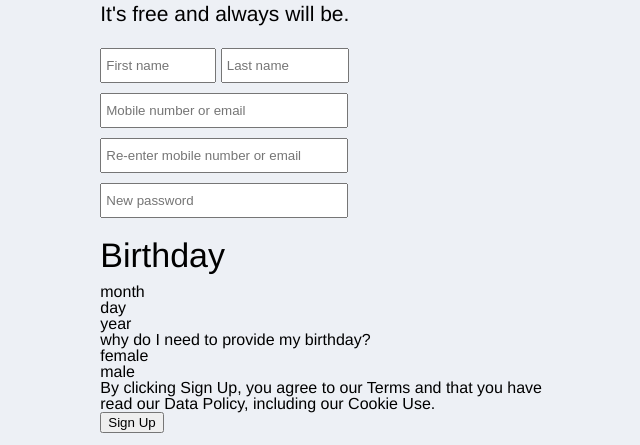
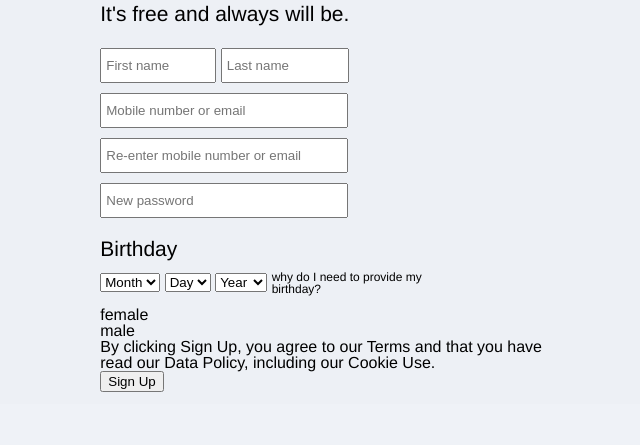
Before and after one commit to vikingeducation/project_prep_facebook_pages, a PHP site: page /homepage.html in a window 1280 px wide. Shown: the part 899-1344 px from the top of the page, without its empty margins (498-1138 px from the left). After the commit the page ends 1291 px from the top, so only its background shows below. Run offline with PHP 8.4, Linux system fonts and the light colour scheme.

Commit message:
birthday dropdown menu

```diff
--- a/homepage.html
+++ b/homepage.html
@@ -77,17 +77,111 @@
 					</form>
 				</div>
 				<div class="bday-info">
-					<h1>Birthday</h1>
-					<form>
-						month
-					</form>
-					<form>
-						day
-					</form>
-					<form>
-						year
-					</form>
-					<h3>why do I need to provide my birthday?</h3>
+					<h2>Birthday</h2>
+						<div class="bday-wrapper">
+							<div class="bday-month">
+								<select name="Month">
+									<option value="Month" selected>Month</option>
+									<option value="Jan">Jan</option>
+									<option value="Feb">Feb</option>
+									<option value="Mar">Mar</option>
+									<option value="Apr">Apr</option>
+									<option value="May">May</option>
+									<option value="Jun">Jun</option>
+									<option value="Jul">Jul</option>
+									<option value="Aug">Aug</option>
+									<option value="Sep">Sep</option>
+									<option value="Oct">Oct</option>
+									<option value="Nov">Nov</option>
+									<option value="Dec">Dec</option>
+								</select>
+							</div>
+							<div class="bday-day">
+								<select name="Day">
+									<option value="Day" selected>Day</option>
+									<option value="1">1</option>
+									<option value="2">2</option>
+									<option value="3">3</option>
+									<option value="4">4</option>
+									<option value="5">5</option>
+									<option value="6">6</option>
+									<option value="7">7</option>
+									<option value="8">8</option>
+									<option value="9">9</option>
+									<option value="10">10</option>
+									<option value="11">11</option>
+									<option value="12">12</option>
+									<option value="13">13</option>
+									<option value="14">14</option>
+									<option value="15">15</option>
+									<option value="16">16</option>
+									<option value="17">17</option>
+									<option value="18">18</option>
+									<option value="19">19</option>
+									<option value="20">20</option>
+									<option value="21">21</option>
+									<option value="22">22</option>
+									<option value="23">23</option>
+									<option value="24">24</option>
+									<option value="25">25</option>
+									<option value="26">26</option>
+									<option value="27">27</option>
+									<option value="28">28</option>
+									<option value="29">29</option>
+									<option value="30">30</option>
+									<option value="31">31</option>
+								</select>
+							</div>
+							<div class="bday-year">
+								<select name="Year">
+									<option value="Year" selected>Year</option>
+									<option value="2016">2016</option>
+									<option value="2015">2015</option>
+									<option value="2014">2014</option>
+									<option value="2013">2013</option>
+									<option value="2012">2012</option>
+									<option value="2011">2011</option>
+									<option value="2010">2010</option>
+									<option value="2009">2009</option>
+									<option value="2008">2008</option>
+									<option value="2007">2007</option>
+									<option value="2006">2006</option>
+									<option value="2005">2005</option>
+									<option value="2004">2004</option>
+									<option value="2003">2003</option>
+									<option value="2002">2002</option>
+									<option value="2001">2001</option>
+									<option value="2000">2000</option>
+									<option value="1999">1999</option>
+									<option value="1998">1998</option>
+									<option value="1997">1997</option>
+									<option value="1996">1996</option>
+									<option value="1995">1995</option>
+									<option value="1994">1994</option>
+									<option value="1993">1993</option>
+									<option value="1992">1992</option>
+									<option value="1991">1991</option>
+									<option value="1990">1990</option>
+									<option value="1989">1989</option>
+									<option value="1988">1988</option>
+									<option value="1987">1987</option>
+									<option value="1986">1986</option>
+									<option value="1985">1985</option>
+									<option value="1984">1984</option>
+									<option value="1983">1983</option>
+									<option value="1982">1982</option>
+									<option value="1981">1981</option>
+									<option value="1980">1980</option>
+									<option value="1979">1979</option>
+									<option value="1978">1978</option>
+									<option value="1977">1977</option>
+									<option value="1976">1976</option>
+								</select>
+								<h3>why do I need to provide my <br> birthday?</h3>
+							</div>
+						</div>
+
+
 					<form>
 						female
 					</form>
--- a/styles.css
+++ b/styles.css
@@ -147,3 +147,30 @@ body {
 .signup-np input{
 	padding-left: 4px;
 }
+
+/*======= BIRTHDAY =====*/
+
+.bday-wrapper {
+	margin-bottom: 12px;
+}
+.bday-month {
+	display: inline-block;
+}
+
+.bday-day {
+	display: inline-block;
+}
+
+.bday-year {
+	display: inline-block;
+}
+
+.bday-info h2{
+	font-size: 21px;
+}
+
+.bday-info h3{
+	display: inline-block;
+	font-size: 12px;
+	vertical-align: middle;
+}
```
